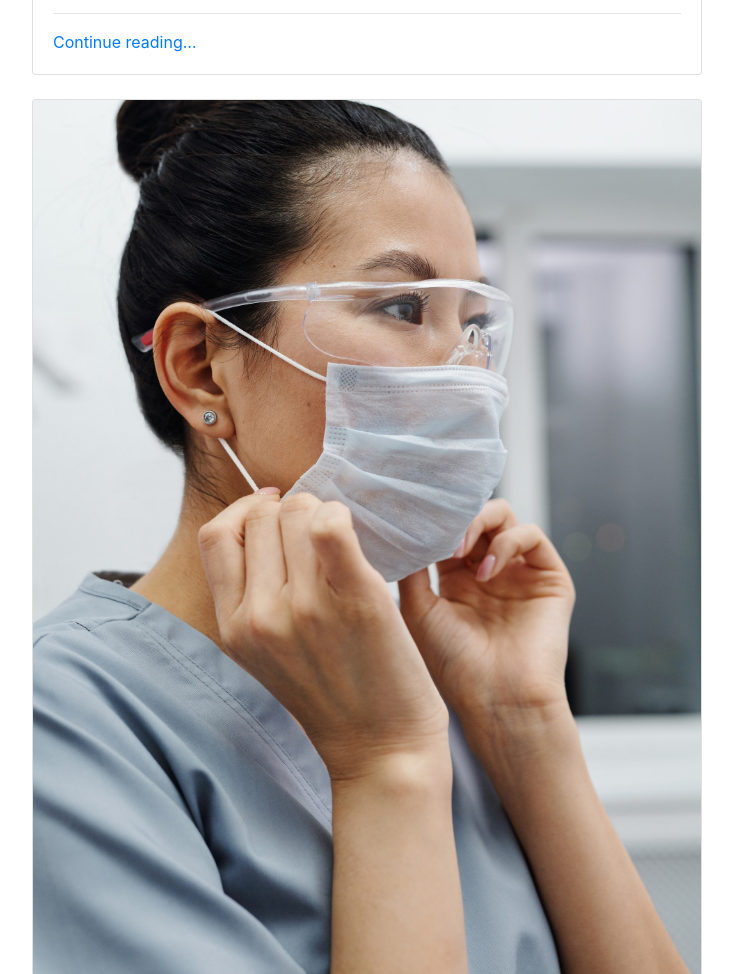
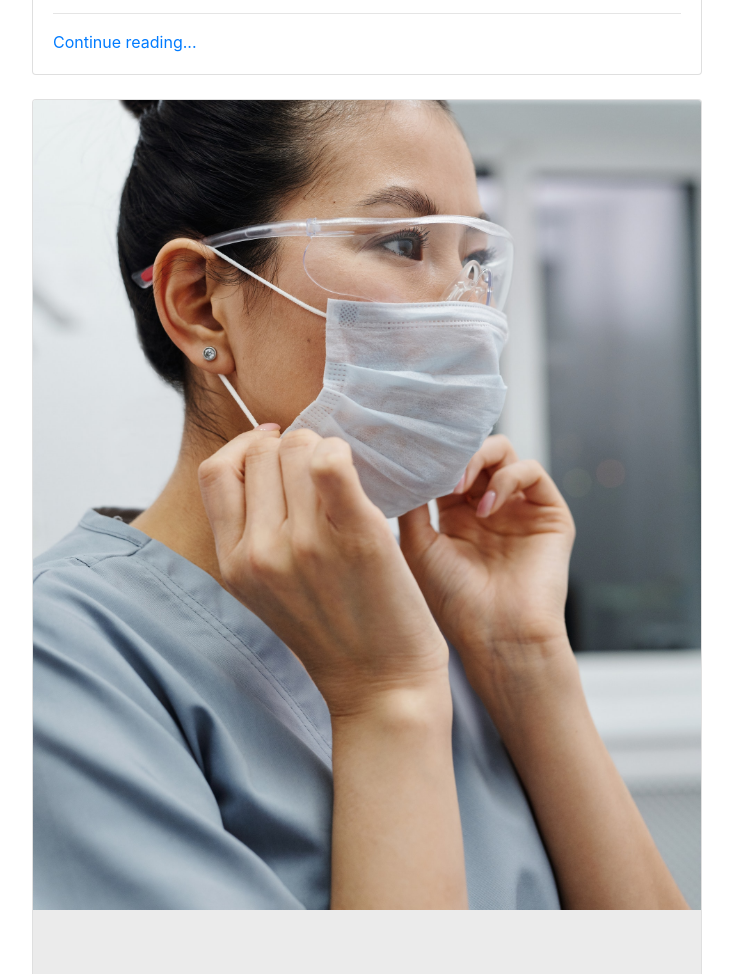
Before and after one commit to pupthequantum/pupthequantum.github.io, a website: page posts/opinion.html in a window 1280 px wide. Shown: the part 1062-2036 px from the top of the page, without its empty margins (83-816 px from the left). Drawn offline with nearby package versions, Linux system fonts and the light colour scheme.

Commit message:
Fixed image alignment

```diff
--- a/posts/category-links/opinion/yet-another-virus.html
+++ b/posts/category-links/opinion/yet-another-virus.html
@@ -1,7 +1,7 @@
 <div class="col">
   <div class="sub-headline card mb-4 box-shadow h-md-250 d-flex">
     <!-- Insert your feature image here -->
-    <img class="card-img-top" src="/assets/asian-covid-frontliner.jpg" style="width: 100%; background-color: #ebebeb; object-fit: cover; object-position: 0em -8em" data-holder-rendered="true" alt="covid-frontliner">
+    <img class="card-img-top" src="/assets/asian-covid-frontliner.jpg" style="width: 100%; background-color: #ebebeb; object-fit: cover; object-position: 0em -12em" data-holder-rendered="true" alt="covid-frontliner">
     <div class="card-body">
       <!-- Change text- style here -->
       <strong class="d-inline-block mb-2 text-secondary">
```
